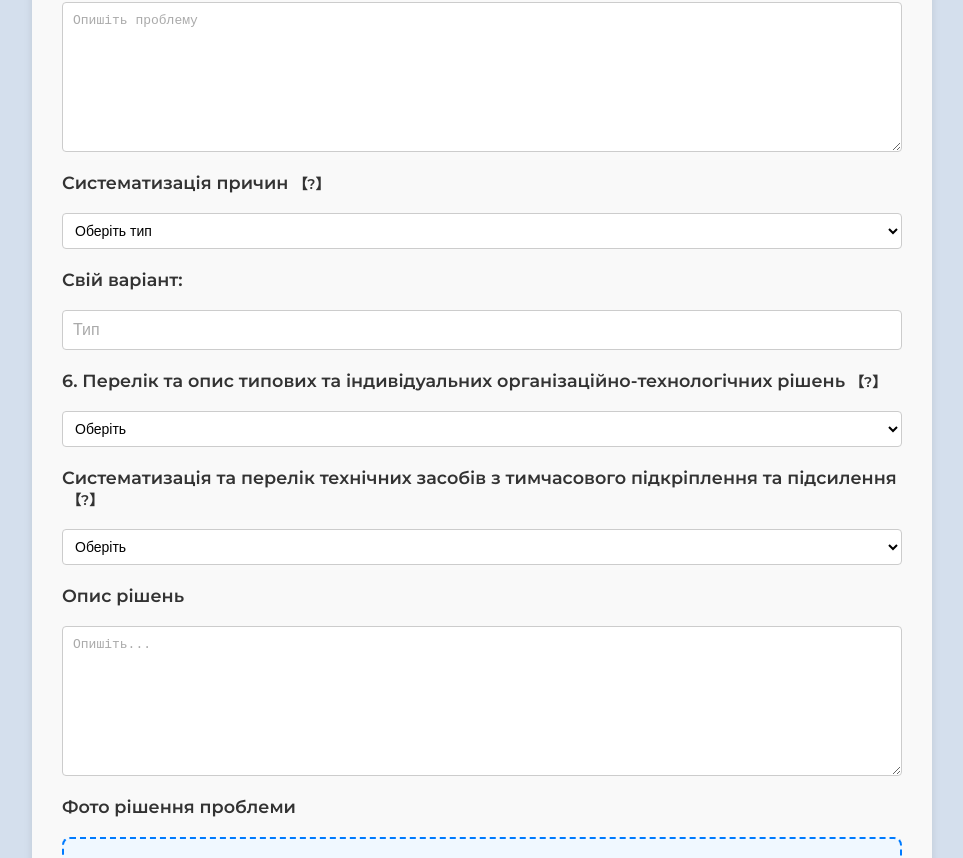
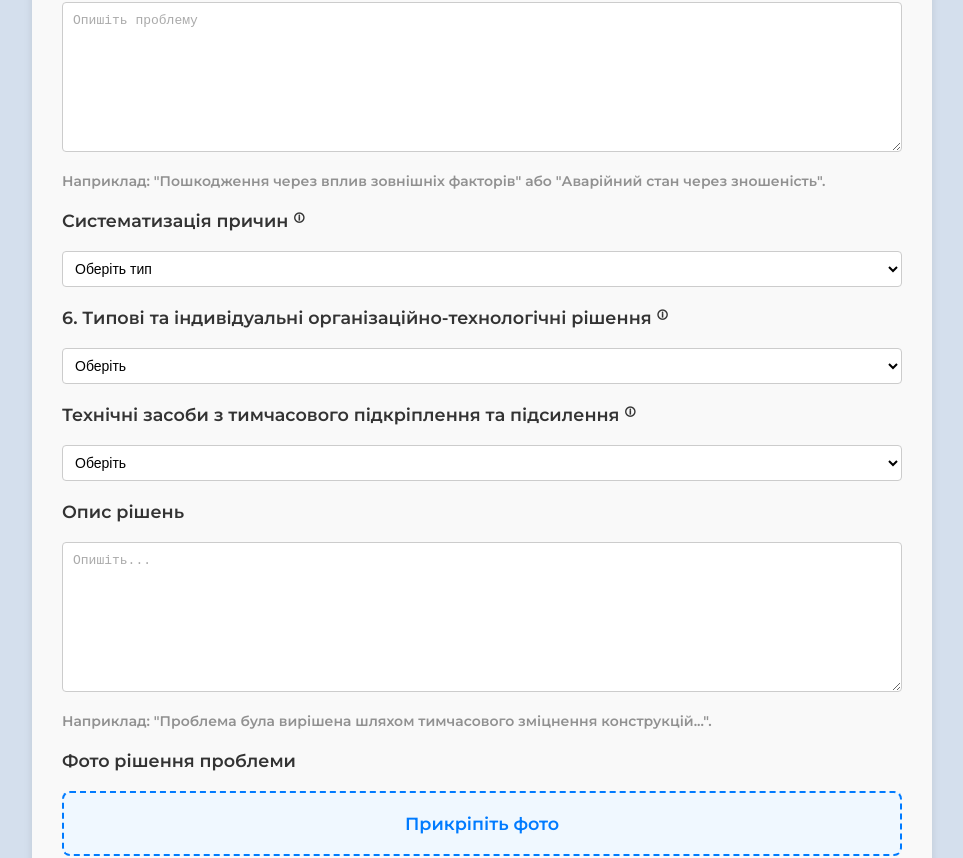
Before and after one commit to SavaSenpai/MainInterface, a React (Create React App) app: page /DecisionMaking in a window 1280 px wide. Shown: the part 1210-2068 px from the top of the page, without its empty margins (158-1121 px from the left). Built offline with nearby package versions, Linux system fonts and the light colour scheme.

Commit message:
update 2 and 3 page

```diff
--- a/src/components/Calculator/Calculator.jsx
+++ b/src/components/Calculator/Calculator.jsx
@@ -13,14 +13,14 @@ const data = [
     title: "МОНОМАХ",
     description: "Програма для розрахунку будівельних конструкцій",
     img: МОНОМАХ,
-    link: "https://www.liraland.ua/mono/"
+    link: "https://www.ndibv.org/kontakty/"
   },
   {
     id: 2,
     title: "LIRA",
     description: "Програма для розрахунку будівельних конструкцій",
     img: LIRA,
-    link: "https://lira10.com/uk/home"
+    link: "https://www.liraland.ua/lira/release-notes/2025/"
   },
   {
     id: 3,
--- a/src/components/DecisionMaking/DecisionMaking.jsx
+++ b/src/components/DecisionMaking/DecisionMaking.jsx
@@ -130,7 +130,7 @@ const DecisionMaking = () => {
               onMouseEnter={() => setTooltip('classification')}
               onMouseLeave={() => setTooltip(null)}
             >
-              【?】
+              🛈
             </span>
             {tooltip === 'classification' && (
               <div className="tooltip-box">
@@ -188,7 +188,7 @@ const DecisionMaking = () => {
           <label className="form-label">4. Фото пошкодження</label>
           <div {...getRootProps()} className="dropzone">
             <input {...getInputProps()} />
-            <p className="dropzone-text">Прикріпіть фото пошкодження</p>
+            <p className="dropzone-text">Прикріпіть фото</p>
           </div>
           {formData.damagePhoto && <p className="file-selected">File selected: {formData.damagePhoto.name}</p>}
         </div>
@@ -203,7 +203,9 @@ const DecisionMaking = () => {
             className="form-textarea"
           />
         </div>
-
+        <p className="form-hint">
+            Наприклад: "Пошкодження через вплив зовнішніх факторів" або "Аварійний стан через зношеність".
+        </p>
 {/* ____________________________________________________ */}
 
         {/* Пункт 2 */}
@@ -215,17 +217,18 @@ const DecisionMaking = () => {
               onMouseEnter={() => setTooltip('causes')}
               onMouseLeave={() => setTooltip(null)}
             >
-              【?】
+              🛈
             </span>
             {tooltip === 'causes' && (
               <div className="tooltip-box">
-                Типологія пошкоджень і руйнувань будівельних об'єктів мають бути достатніми для
-                визначення обсягів і причин аварії на конкретному об’єкті, прив’язки перевірених
-                організаційно-технологічних і технічних рішень для оптимізації методів тимчасового
-                укріплення
+                Типологія пошкоджень і руйнувань будівельних об'єктів має бути достатньою для
+                визначення обсягів і причин аварії на конкретному об’єкті, а також для прив’язки
+                перевірених організаційно-технологічних і технічних рішень, що сприяють оптимізації
+                методів тимчасового укріплення.
               </div>
             )}
           </label>
+
           <select
             name="otherField1"
             value={formData.otherField1}
@@ -233,31 +236,22 @@ const DecisionMaking = () => {
             className="form-select"
           >
             <option value="">Оберіть тип</option>
-            <option value="Тип1">Тип 1</option>
-            <option value="Тип2">Тип 2</option>
-            <option value="Тип3">Тип 3</option>
+            <option value="Тип1">Тип 1 - Механічні пошкодження</option>
+            <option value="Тип2">Тип 2 - Корозійні процеси</option>
+            <option value="Тип3">Тип 3 - Деформаційні зміни</option>
           </select>
-          <label className="form-label">Свій варіант:</label>
-            <input
-              type="text"
-              name="customBuildingSeries"
-              value={formData.customBuildingSeries}
-              onChange={handleInputChange}
-              placeholder="Тип"
-              className="form-input"
-            />
         </div>
 
         {/* Пункт 4 */}
         <div className="form-group">
           <label className="form-label">
-            6. Перелік та опис типових та індивідуальних організаційно-технологічних рішень
+            6. Типові та індивідуальні організаційно-технологічні рішення
             <span
               className="tooltip-icon"
               onMouseEnter={() => setTooltip('strategy')}
               onMouseLeave={() => setTooltip(null)}
             >
-              【?】
+              🛈
             </span>
             {tooltip === 'strategy' && (
               <div className="tooltip-box">
@@ -281,13 +275,13 @@ const DecisionMaking = () => {
         {/* Пункт 3 */}
         <div className="form-group">
           <label className="form-label">
-           Систематизація та перелік технічних засобів з тимчасового підкріплення та підсилення
+            Технічні засоби з тимчасового підкріплення та підсилення
             <span
               className="tooltip-icon"
               onMouseEnter={() => setTooltip('accidents')}
               onMouseLeave={() => setTooltip(null)}
             >
-              【?】
+              🛈
             </span>
             {tooltip === 'accidents' && (
               <div className="tooltip-box">
@@ -319,13 +313,16 @@ const DecisionMaking = () => {
             placeholder="Опишіть..."
             className="form-textarea"
           />
+          <p className="form-hint">
+            Наприклад: "Проблема була вирішена шляхом тимчасового зміцнення конструкцій...".
+          </p>
         </div>
 
         <div className="form-group">
           <label className="form-label">Фото рішення проблеми</label>
           <div {...getRootPropsSolution()} className="dropzone">
             <input {...getInputPropsSolution()} />
-            <p className="dropzone-text"> Прикріпіть фото рішення проблеми</p>
+            <p className="dropzone-text"> Прикріпіть фото</p>
           </div>
           {formData.solutionPhoto && <p className="file-selected">File selected: {formData.solutionPhoto.name}</p>}
         </div>
--- a/src/components/DecisionMaking/DecisionMaking.scss
+++ b/src/components/DecisionMaking/DecisionMaking.scss
@@ -216,10 +216,11 @@
 }
 
 .tooltip-icon {
-  font-size: 14px;
+  font-size: 11px;
   cursor: pointer;
   color: #333;
   margin-left: 5px;
+  vertical-align: top;
 }
 
 .tooltip-box {
@@ -257,6 +258,11 @@
   border-radius: 4px;
 }
 
+.form-hint {
+  font-size: 14px;
+  color: #919191;
+}
+
 .tooltip-box {
   position: absolute;
   background-color: #f8f9fa;
```
